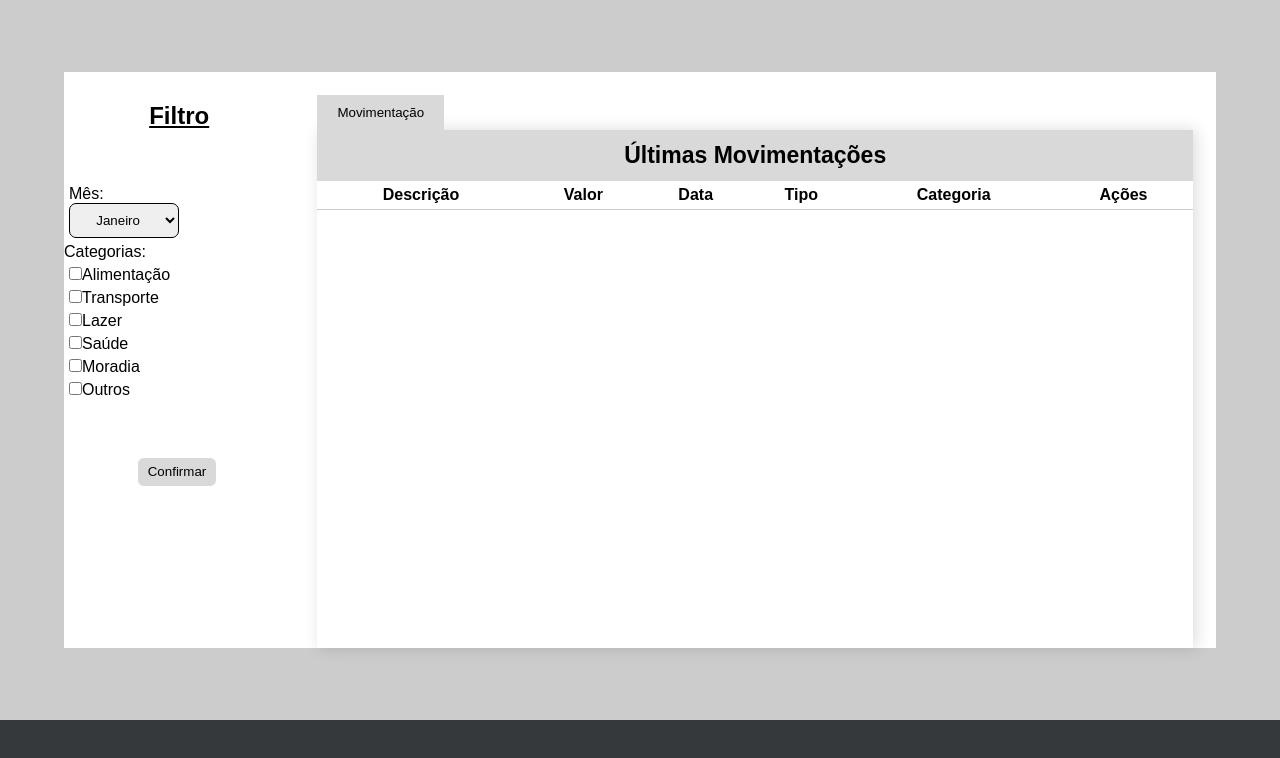
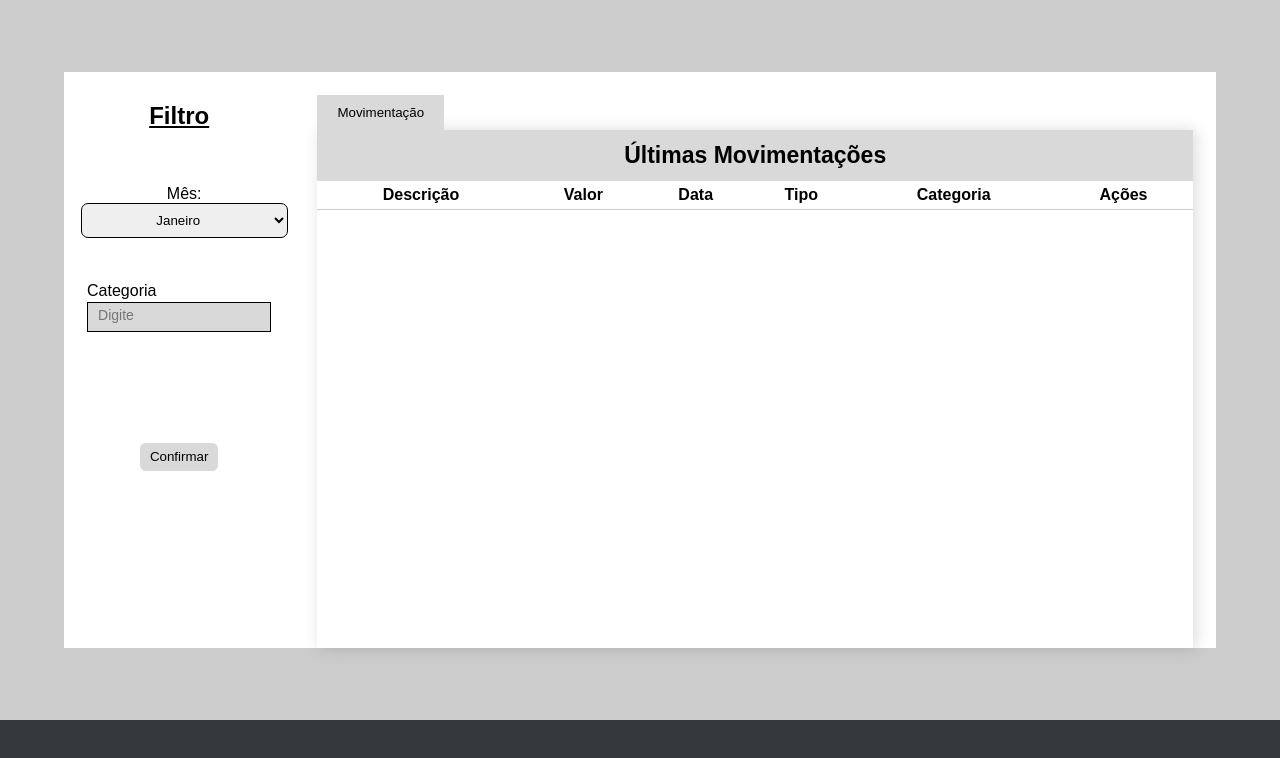
Before and after one commit to BrunoPS04/SA-4-Fase-FrontEnd, a React (Vite) app in the folder Front-End/BG-Financas/: page /relatorios in a window 1280 px wide. Shown: the top 758 px of the page. Built offline with nearby package versions, Linux system fonts and the light colour scheme.

Commit message:
atualizacaoFrontRelatorios

```diff
--- a/Front-End/BG-Financas/src/pages/Painel/index.css
+++ b/Front-End/BG-Financas/src/pages/Painel/index.css
@@ -151,10 +151,6 @@
 .inpt-categoria::placeholder {
   font-family: sans-serif;
   font-size: 14px;
-}
-
-.nova-categoria {
-  border-top: 1px solid #000;
 }
 
 .btn-nova-categoria {
--- a/Front-End/BG-Financas/src/pages/Painel/index.jsx
+++ b/Front-End/BG-Financas/src/pages/Painel/index.jsx
@@ -11,8 +11,19 @@ function Painel() {
   const [tipo, setTipo] = useState("");
   const [data, setData] = useState("");
   const [movimentacoes, setMovimentacoes] = useState([]);
+  const [movimentacaoEditando, setMovimentacaoEditando] = useState(null);
   const [modalIsOpen, setModalIsOpen] = useState(false);
-  const [movimentacaoEditando, setMovimentacaoEditando] = useState(null);
+
+  const [categoria, setCategoria] = useState("");
+  const [categorias, setCategorias] = useState([
+    "Alimentação",
+    "Transporte",
+    "Lazer",
+    "Saúde",
+    "Moradia",
+    "Bonificação",
+    "Educação",
+  ]);
 
   const calcularValores = () => {
     const receitaMesal = movimentacoes
@@ -28,39 +39,21 @@ function Painel() {
 
   const { receitaMesal, despesaMesal, saldoMesal } = calcularValores();
 
-  const [categoria, setCategoria] = useState('');
-  const [categorias, setCategorias] = useState([
-    'Alimentação',
-    'Transporte',
-    'Lazer',
-    'Saúde',
-    'Moradia',
-    'Bonificação',
-    'Educação',
-    ''
-  ]);
-
-  const [sugestoes, setSugestoes] = useState([]);
-  const [novaCategoria, setNovaCategoria] = useState('');
-
-  const handleCategoriaChange = (e) => {
-
-    const valorDigitado = e.target.value;
-    setCategoria(valorDigitado);
-
-    const novasSugestoes = categorias.filter((cat) =>
-      cat.toLowerCase().includes(valorDigitado.toLowerCase())
-    );
-    setSugestoes(novasSugestoes);
+  const categoriaEscolhida = (e) => {
+    setCategoria(e.target.value);
   };
 
-  const handleAdicionarNovaCategoria = () => {
-    if (categoria && !categorias.includes(categoria)) {
+  const adicionarNovaCategoria = () => {
+    if (!categorias.includes(categoria)) {
       setCategorias([...categorias, categoria]);
-      setSugestoes([]);
-      setCategoria('');
     }
+    setCategoria("");
   };
+
+  // Filtra categorias que correspondem ao que está sendo digitado
+  const categoriasFiltradas = categorias.filter((cat) =>
+    cat.toLowerCase().includes(categoria.toLowerCase())
+  );
 
   const adicionarMovimentacao = () => {
     const novaMovimentacao = {
@@ -217,7 +210,7 @@ function Painel() {
           <label>Data de laçamento</label>
 
           <input
-          className="inpt-data"
+            className="inpt-data"
             type="date"
             value={data}
             onChange={(e) => setData(e.target.value)}
@@ -230,21 +223,29 @@ function Painel() {
             className="inpt-categoria"
             type="text"
             value={categoria}
-            onChange={handleCategoriaChange}
+            onChange={categoriaEscolhida}
             placeholder="Digite"
             maxLength={30}
           />
 
           {categoria && (
             <ul className="sugestoes-categorias">
-              {sugestoes.map((sugestao, index) => (
-                <li key={index} onClick={() => setCategoria(sugestao)}>
-                  {sugestao}
-                </li>
-              ))}
-              <div className="nova-categoria" onClick={handleAdicionarNovaCategoria}>
-                <button className="btn-nova-categoria">Criar categoria: "{categoria}"</button>
-              </div>
+              {categoriasFiltradas.length > 0 ? (
+                categoriasFiltradas.map((cat, index) => (
+                  <li key={index} onClick={() => setCategoria(cat)}>
+                    {cat}
+                  </li>
+                ))
+              ) : (
+                <div
+                  className="nova-categoria"
+                  onClick={adicionarNovaCategoria}
+                >
+                  <button className="btn-nova-categoria">
+                    Criar categoria: "{categoria}"
+                  </button>
+                </div>
+              )}
             </ul>
           )}
         </div>
@@ -310,11 +311,9 @@ function Painel() {
         contentLabel="Editar Movimentação"
         className="custom-modal"
       >
-
         <h2 className="title-modal">Editar Movimentação</h2>
 
         <div className="modal-container">
-
           <div className="modal-container-inputs">
             <div className="card-modal-descricao">
               <label>Descrição</label>
@@ -358,11 +357,9 @@ function Painel() {
                 <option value="Moradia">Moradia</option>
                 <option value="Outros">Outros</option>
               </select>
-
             </div>
 
             <div className="card-modal-tipo">
-
               <label>Tipo</label>
 
               <div className="card-modal-tipo-input">
@@ -384,7 +381,6 @@ function Painel() {
                 <label>Saída</label>
               </div>
             </div>
-
           </div>
           <div className="modal-btns">
             <button onClick={salvarMovimentacao}>Salvar</button>
--- a/Front-End/BG-Financas/src/pages/Relatorios/index.css
+++ b/Front-End/BG-Financas/src/pages/Relatorios/index.css
@@ -34,12 +34,75 @@
 
 .body-filtros {
   padding-top: 50px;
-    height: 89%;
+  height: 80%;
 }
 
-.divCategotias {
+.opcao-categoria-relatorios {
+  display: flex;
+  flex-direction: column;
+  position: relative;
+  height: 40%;
+  width: 80%;
+  padding-top: 10px;
+  margin: 0 auto;
+
+  label {
+    color: var(--color_labels_all);
+    height: 20px;
+  }
+
+  .sugestoes-categorias {
+    list-style-type: none;
+    margin-top: 49.96px;
+    padding: 0;
+    position: absolute;
+    background-color: white;
+    border: 1px solid #ccc;
     width: 100%;
-    /* height: 60%; */
+    max-height: 150px;
+    overflow-y: auto;
+    z-index: 1;
+  }
+
+  .sugestoes-categorias li {
+    padding: 8px;
+    cursor: pointer;
+  }
+
+  .sugestoes-categorias li:hover {
+    background-color: #eee;
+    opacity: 0.75;
+  }
+
+  .nova-categoria {
+    padding: 8px;
+    text-align: center;
+    background-color: #f0f0f0;
+    cursor: pointer;
+  }
+}
+
+.inpt-categoria-relatorios {
+  border: 1px solid #000;
+  outline: none;
+  background-color: #d9d9d9;
+  height: 30px;
+  width: 200px;
+  line-height: 2.3;
+  padding-left: 10px;
+}
+
+.inpt-categoria::placeholder {
+  font-family: sans-serif;
+  font-size: 14px;
+}
+
+.btn-nova-categoria {
+  border: none;
+  outline: none;
+  cursor: pointer;
+  font-weight: 600;
+  color: #2b9348;
 }
 
 .ttlSelecao {
@@ -55,7 +118,7 @@
 
 .slcPrincipais {
   height: 35px;
-    width: 50%;
+  width: 90%;
   border-radius: 7px;
   border: 1px solid;
   text-align: center;
@@ -64,6 +127,9 @@
 .escolhas {
   display: flex;
   flex-direction: column;
+  align-items: center;
+  height: 20%;
+  width: 100%;
   margin: 5px;
 }
 
@@ -71,13 +137,11 @@
   margin: 5px;
 }
 
-
 .baixo-left {
   width: 100%;
   height: 10%;
-    display: flex;
-    padding-top: 50px;
-    padding-left: 70px;
+  display: grid;
+  place-items: center;
 }
 
 .btnConfirm {
@@ -106,7 +170,7 @@
 
 .btnEscolhaReal {
   background-color: var(--background_nav_bar);
-    color:  var(--color_labels_all);
+  color: var(--color_labels_all);
   transition: all 0.3s ease-in-out;
   border: none;
   padding: 10px 20px;
@@ -115,7 +179,7 @@
 }
 
 .btnEscolhaReal:hover {
-    opacity: 0.7;;
+  opacity: 0.7;
 }
 
 .btnEscolhaReal.active {
@@ -125,13 +189,13 @@
 }
 
 .main-movimentacao {
-    background-color:  var(--background_nav_bar);
+  background-color: var(--background_nav_bar);
   transition: all 0.3s ease-in-out;
   height: 90%;
 }
 
 .main-grafico {
-    background-color:  var(--background_nav_bar);
+  background-color: var(--background_nav_bar);
   transition: all 0.3s ease-in-out;
   height: 90%;
   display: flex;
--- a/Front-End/BG-Financas/src/pages/Relatorios/index.jsx
+++ b/Front-End/BG-Financas/src/pages/Relatorios/index.jsx
@@ -1,62 +1,53 @@
-import React, { useState } from 'react';
-import './index.css'
+import React, { useState } from "react";
+import "./index.css";
 
 function Relatorios() {
-    const [activeTab, setActiveTab] = useState('movimentacao');
+  const [activeTab, setActiveTab] = useState("movimentacao");
 
-    const [descricao, setDescricao] = useState('');
-    const [valor, setValor] = useState('');
-    const [tipo, setTipo] = useState('');
-    const [categoria, setCategoria] = useState('');
-    const [data, setData] = useState('');
+  const [descricao, setDescricao] = useState("");
+  const [valor, setValor] = useState("");
+  const [tipo, setTipo] = useState("");
+  const [data, setData] = useState("");
   const [movimentacoes, setMovimentacoes] = useState([]);
 
-    const calcularValores = () => {
+  const [categoria, setCategoria] = useState("");
+  const [categorias, setCategorias] = useState([
+    "Alimentação",
+    "Transporte",
+    "Lazer",
+    "Saúde",
+    "Moradia",
+    "Bonificação",
+    "Educação",
+  ]);
 
-        const receitaMesal = movimentacoes.filter(movimentacao => movimentacao.tipo === 'entrada').reduce((total, movimentacao) => total + movimentacao.valor, 0);
-        const despesaMesal = movimentacoes.filter(movimentacao => movimentacao.tipo === 'saida').reduce((total, movimentacao) => total + movimentacao.valor, 0);
-        const saldoMesal = receitaMesal - despesaMesal;
-
-        return { receitaMesal, despesaMesal, saldoMesal };
-
-    }
-
-    const { receitaMesal, despesaMesal, saldoMesal } = calcularValores();
-
-    const adicionarMovimentacao = () => {
-
-        const novaMovimentacao = {
-
-            id: new Date().getTime(),
-            descricao,
-            valor: parseFloat(valor),
-            tipo,
-            categoria,
-            data,
-
+  const categoriaEscolhida = (e) => {
+    setCategoria(e.target.value);
   };
 
-        setMovimentacoes([...movimentacoes, novaMovimentacao]);
+  const adicionarNovaCategoria = () => {
+    if (!categorias.includes(categoria)) {
+      setCategorias([...categorias, categoria]);
+    }
+    setCategoria("");
+  };
 
-        setDescricao('');
-        setValor('');
-        setTipo('');
-        setCategoria('');
-        setData('');
+  // Filtra categorias que correspondem ao que está sendo digitado
+  const categoriasFiltradas = categorias.filter((cat) =>
+    cat.toLowerCase().includes(categoria.toLowerCase())
+  );
 
-    }
-
-    const editarMovimentacao = () => {
-
-    }
+  const editarMovimentacao = () => {};
 
   const excluirMovimentacao = (id) => {
-        const novasMovimentacoes = movimentacoes.filter(movimentacao => movimentacao.id !== id);
+    const novasMovimentacoes = movimentacoes.filter(
+      (movimentacao) => movimentacao.id !== id
+    );
     setMovimentacoes(novasMovimentacoes);
-    }
+  };
 
   const formatarData = (dataISO) => {
-        const [ano, mes, dia] = dataISO.split('-');
+    const [ano, mes, dia] = dataISO.split("-");
     return `${dia}-${mes}-${ano}`;
   };
 
@@ -65,7 +56,9 @@ function Relatorios() {
       <div className="body-relatorios">
         <div className="filtros">
           <div className="header-filtros">
-                        <h2 className='h2Filtros'><u>Filtro</u></h2>
+            <h2 className="h2Filtros">
+              <u>Filtro</u>
+            </h2>
           </div>
           <div className="body-filtros">
             {/* <div className="escolhas">
@@ -77,8 +70,8 @@ function Relatorios() {
                             </select>
                         </div> */}
             <div className="escolhas">
-                            <label className='ttlSelecao'>Mês:</label>
-                            <select name="slcDias" id="slcDias" className="slcPrincipais" >
+              <label className="ttlSelecao">Mês:</label>
+              <select name="slcDias" id="slcDias" className="slcPrincipais">
                 <option value="Janeiro">Janeiro</option>
                 <option value="Fevereiro">Fevereiro</option>
                 <option value="Março">Março</option>
@@ -93,55 +86,62 @@ function Relatorios() {
                 <option value="Dezembro">Dezembro</option>
               </select>
             </div>
-                        <div className="divCategorias">
-                            <label className='ttlSelecao'>Categorias: </label>
-                            <div className="escolhas-categorias">
-                                <input type="checkbox" value="Alimentação" />
-                                <label className='ttlSelecao'>Alimentação</label>
+            <div className="opcao-categoria-relatorios">
+              <label>Categoria</label>
+              <input
+                className="inpt-categoria"
+                type="text"
+                value={categoria}
+                onChange={categoriaEscolhida}
+                placeholder="Digite"
+                maxLength={30}
+              />
+
+              {categoria && (
+                <ul className="sugestoes-categorias">
+                  {categoriasFiltradas.length > 0 ? (
+                    categoriasFiltradas.map((cat, index) => (
+                      <li key={index} onClick={() => setCategoria(cat)}>
+                        {cat}
+                      </li>
+                    ))
+                  ) : (
+                    <div
+                      className="nova-categoria"
+                      onClick={adicionarNovaCategoria}
+                    >
+                      <button className="btn-nova-categoria">
+                        Criar categoria: "{categoria}"
+                      </button>
                     </div>
-                            <div className="escolhas-categorias">
-                                <input type="checkbox" value="Transporte" />
-                                <label className='ttlSelecao'>Transporte</label>
-                            </div>
-                            <div className="escolhas-categorias">
-                                <input type="checkbox" value="Lazer" />
-                                <label className='ttlSelecao'>Lazer</label>
-                            </div>
-                            <div className="escolhas-categorias">
-                                <input type="checkbox" value="Saúde" />
-                                <label className='ttlSelecao'>Saúde</label>
-                            </div>
-                            <div className="escolhas-categorias">
-                                <input type="checkbox" value="Moradia" />
-                                <label className='ttlSelecao'>Moradia</label>
-                            </div>
-                            <div className="escolhas-categorias">
-                                <input type="checkbox" value="Outros" />
-                                <label className='ttlSelecao'>Outros</label>
-                            </div>
+                  )}
+                </ul>
+              )}
             </div>
             <div className="baixo-left">
-                            <button className='btnConfirm'>Confirmar</button>
+              <button className="btnConfirm">Confirmar</button>
             </div>
           </div>
         </div>
         <div className="body-right">
           <div className="body-header">
             <button
-                            className={`btnEscolhaReal ${activeTab === 'movimentacao' ? 'active' : ''}`}
-                            onClick={() => setActiveTab('movimentacao')}
+              className={`btnEscolhaReal ${
+                activeTab === "movimentacao" ? "active" : ""
+              }`}
+              onClick={() => setActiveTab("movimentacao")}
             >
               Movimentação
             </button>
           </div>
 
-                    {activeTab === 'movimentacao' && (
+          {activeTab === "movimentacao" && (
             <div className="main-movimentacao">
-                            <div className='painel-movimentacoes'>
-                                <div className='div-label-movimentacoes'>
+              <div className="painel-movimentacoes">
+                <div className="div-label-movimentacoes">
                   <label>Últimas Movimentações</label>
                 </div>
-                                <div className='div-table-movimentacoes'>
+                <div className="div-table-movimentacoes">
                   <table>
                     <thead>
                       <tr>
@@ -154,19 +154,27 @@ function Relatorios() {
                       </tr>
                     </thead>
                     <tbody>
-                                            {movimentacoes.slice().map(movimentacao => (
+                      {movimentacoes.slice().map((movimentacao) => (
                         <tr key={movimentacao.id}>
                           <td>{movimentacao.descricao}</td>
                           <td>R$ {movimentacao.valor.toFixed(2)}</td>
                           <td>{formatarData(movimentacao.data)}</td>
                           <td>{movimentacao.tipo}</td>
                           <td>{movimentacao.categoria}</td>
-                                                    <td className='td-acoes-btn'>
-                                                        <button onClick={editarMovimentacao}><img src="./images/editar.svg" alt="Editar" /></button>
-                                                        <button onClick={() => excluirMovimentacao(movimentacao.id)}><img src="./images/lixeira.svg" alt="Excluir" /></button>
+                          <td className="td-acoes-btn">
+                            <button onClick={editarMovimentacao}>
+                              <img src="./images/editar.svg" alt="Editar" />
+                            </button>
+                            <button
+                              onClick={() =>
+                                excluirMovimentacao(movimentacao.id)
+                              }
+                            >
+                              <img src="./images/lixeira.svg" alt="Excluir" />
+                            </button>
                           </td>
-
-                                                </tr>))}
+                        </tr>
+                      ))}
                     </tbody>
                   </table>
                 </div>
@@ -176,8 +184,7 @@ function Relatorios() {
         </div>
       </div>
     </div>
-    )
-
+  );
 }
 
 export default Relatorios;
```
Lines whose indentation alone changed are shown as unchanged.
